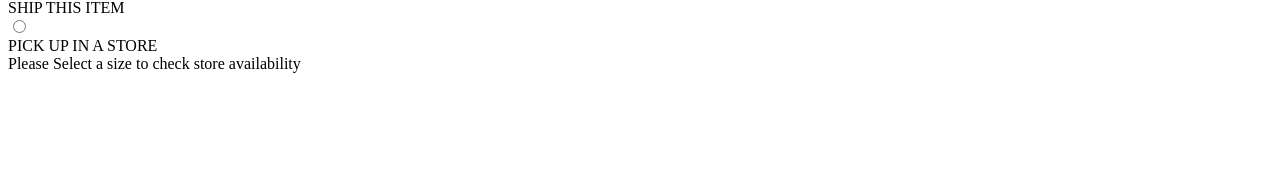
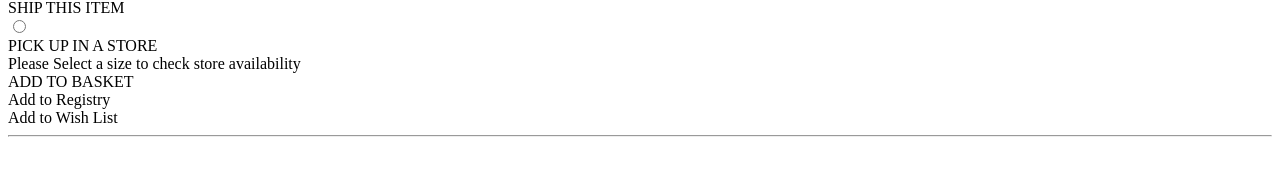
Before and after one commit to vivxz/anthropologie-product-quan, a React app: page / in a window 1280 px wide. Shown: the part 137-312 px from the top of the page. Built offline with nearby package versions, Linux system fonts and the light colour scheme; no server answers; the HTML template or start-up script is replaced by a standard one.

Commit message:
Finish product ship section subcomponent

```diff
--- a/client/src/components/ProductInfo.jsx
+++ b/client/src/components/ProductInfo.jsx
@@ -8,7 +8,7 @@ let ProductInfo = ({ pictureData }) => {
     <div className='product-info'>
       <ProductTitleSection pictureData={pictureData}/>
       <ProductColorSection pictureData={pictureData}/>
-      <hr ></hr>
+      <hr className='non-dotted' ></hr>
       <ProductShipSection />
     </div>
   )
--- a/client/src/components/ProductShipSection.jsx
+++ b/client/src/components/ProductShipSection.jsx
@@ -4,16 +4,28 @@ var ProductShipSection = () => {
   return (
     <div className='product-ship'>
       <div className='ship-item'>
-        <input type='radio'></input>
-        <div className='caption'>SHIP THIS ITEM</div>
+        <div className='input'>
+          <input type='radio'></input>
+          <div className='caption'>SHIP THIS ITEM</div>
+        </div>
       </div>
       <div className='pick-up'>
         <div className='container'>
-          <input type='radio'></input>
-          <div className='caption'>PICK UP IN A STORE</div>
+          <div className='input'>
+            <input type='radio'></input>
+            <div className='caption'>PICK UP IN A STORE</div>
+          </div>
         </div>
         <div className='select-size'>Please Select a size to check store availability</div>
       </div>
+      <div className='add'>
+        <div className='basket-button'>ADD TO BASKET</div>
+        <div className='container'>
+          <div className='registry'>Add to Registry</div>
+          <div className='wishlist'>Add to Wish List</div>
+        </div>
+      </div>
+      <hr className='dotted'></hr>
     </div>
   )
 }
```
Also changed, not shown: 2 other files (tests, documents, lock files or other folders).
